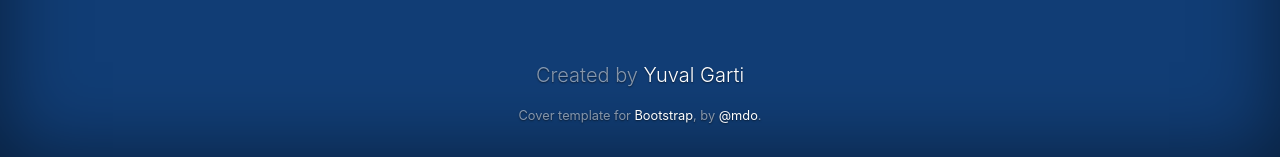
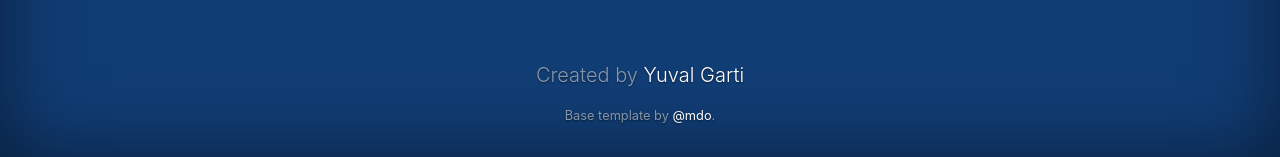
Before and after one commit to yuvalgarti/Likud-Generator, a Flask app: page / in a window 1280 px wide. Shown: the part 643-800 px from the top of the page. Run offline with Flask 2, Linux system fonts and the light colour scheme; some libraries are stand-ins or nearby versions.

Commit message:
Changed credits

```diff
--- a/templates/index.html
+++ b/templates/index.html
@@ -47,7 +47,7 @@
             <footer class="mastfoot mt-auto">
                 <div class="inner">
                     <p class="lead">Created by <a href="https://twitter.com/YuvalGarti">Yuval Garti</a></p>
-                    <p><small class="small">Cover template for <a href="https://getbootstrap.com/">Bootstrap</a>, by <a href="https://twitter.com/mdo">@mdo</a>.</small><p>
+                    <p><small class="small">Base template by <a href="https://twitter.com/mdo">@mdo</a>.</small><p>
                 </div>
             </footer>
         </div>
```
